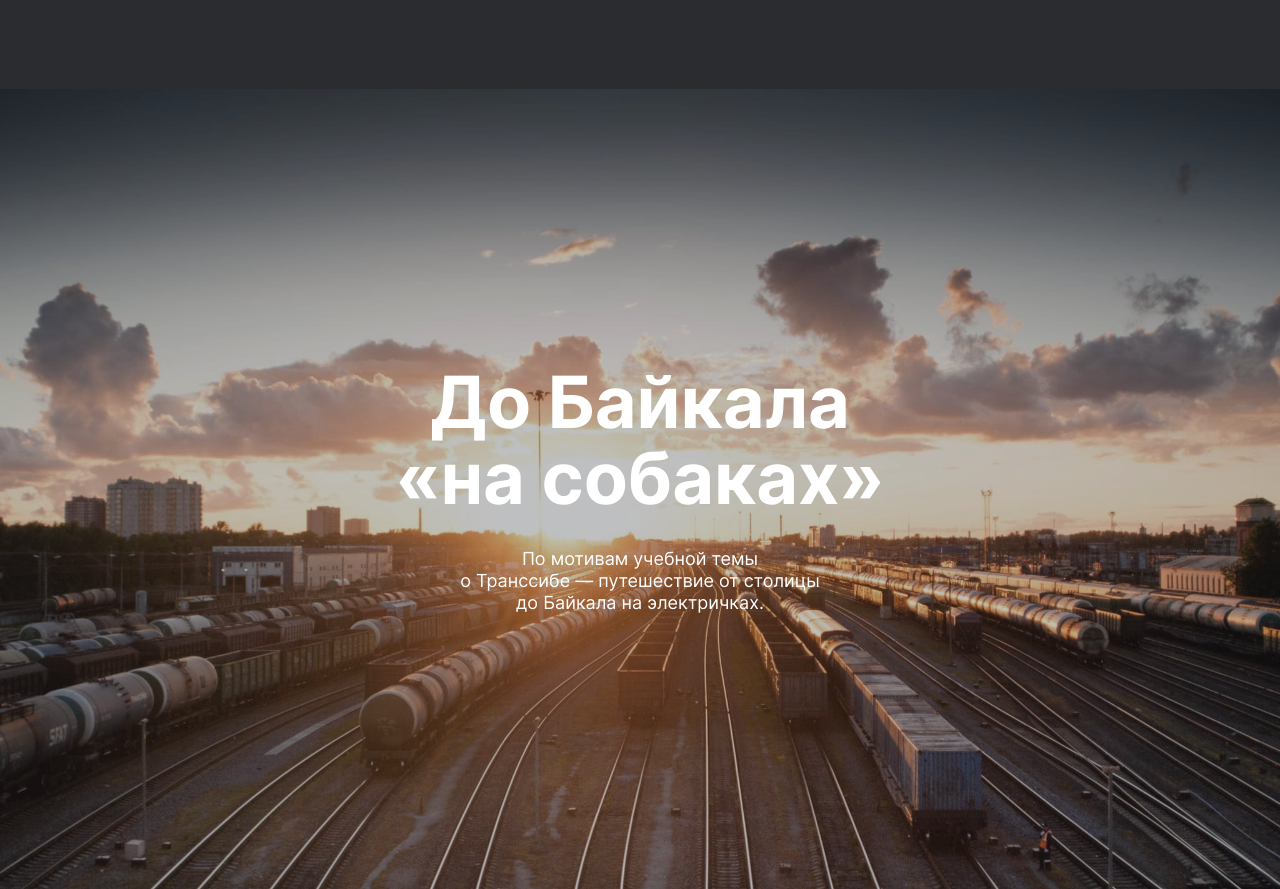
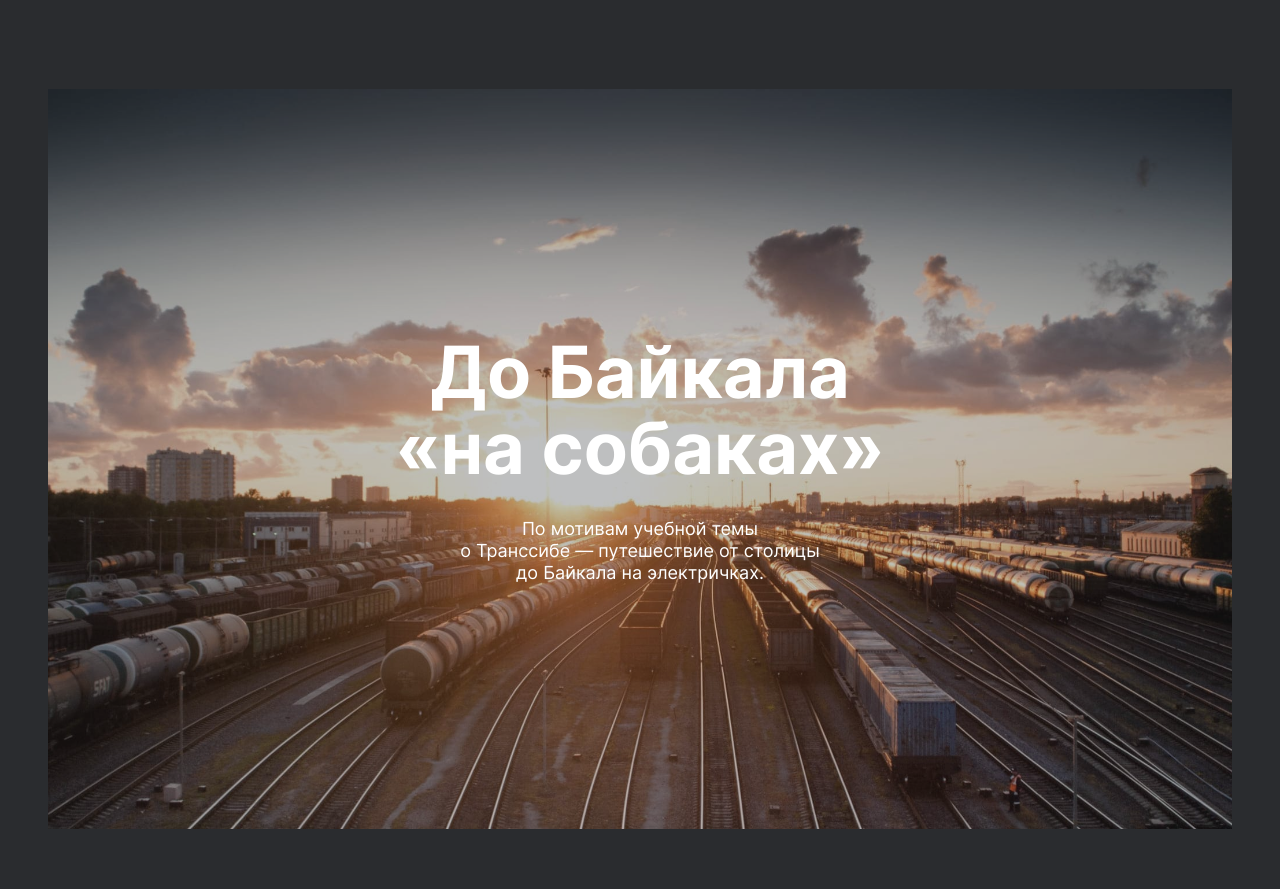
Before and after one commit to OrkhanRakhmetov/russian-travel, a plain HTML site: page index.html in a window 1280 px wide. Shown: the part 5904-6793 px from the top of the page. Drawn offline with Linux system fonts and the light colour scheme.

Commit message:
russian-travel

```diff
--- a/blocks/section/__cover/section__cover.css
+++ b/blocks/content/__section/content__section.css
@@ -1,11 +1,11 @@
-.cover__section {
+.content__section {
     max-width: calc(100% - 2*48px);
     margin: 0 auto;
     width: 100%;
 }
 
 @media screen and (max-width: 1200px) {
-    .cover__section {
+    .content__section {
         max-width: 100%;
     }
 }
--- a/index.html
+++ b/index.html
@@ -162,7 +162,7 @@
             </div>
         </section>
 
-        <section class="cover section__cover">
+        <section class="cover content__section">
             <a href="https://stampsy.com/na-elektrichkakh-do-baikala" class="cover__link">
                 <h2 class="cover__title">До&nbsp;Байкала &laquo;на&nbsp;собаках&raquo;</h2>
                 <p class="cover__subtitle">По&nbsp;мотивам учебной темы о&nbsp;Транссибе&nbsp;&mdash; путешествие
--- a/pages/index.css
+++ b/pages/index.css
@@ -34,7 +34,7 @@
 @import url('../blocks/place/__paragraph/place__paragraph.css');
 
 @import url('../blocks/cover/cover.css');
-@import url('../blocks/section/__cover/section__cover.css');
+@import url('../blocks/content/__section/content__section.css');
 @import url('../blocks/cover/__link/cover__link.css');
 @import url('../blocks/cover/__title/cover__title.css');
 @import url('../blocks/cover/__subtitle/cover__subtitle.css');
```
Also changed, not shown: blocks/section/section.css (deleted).
